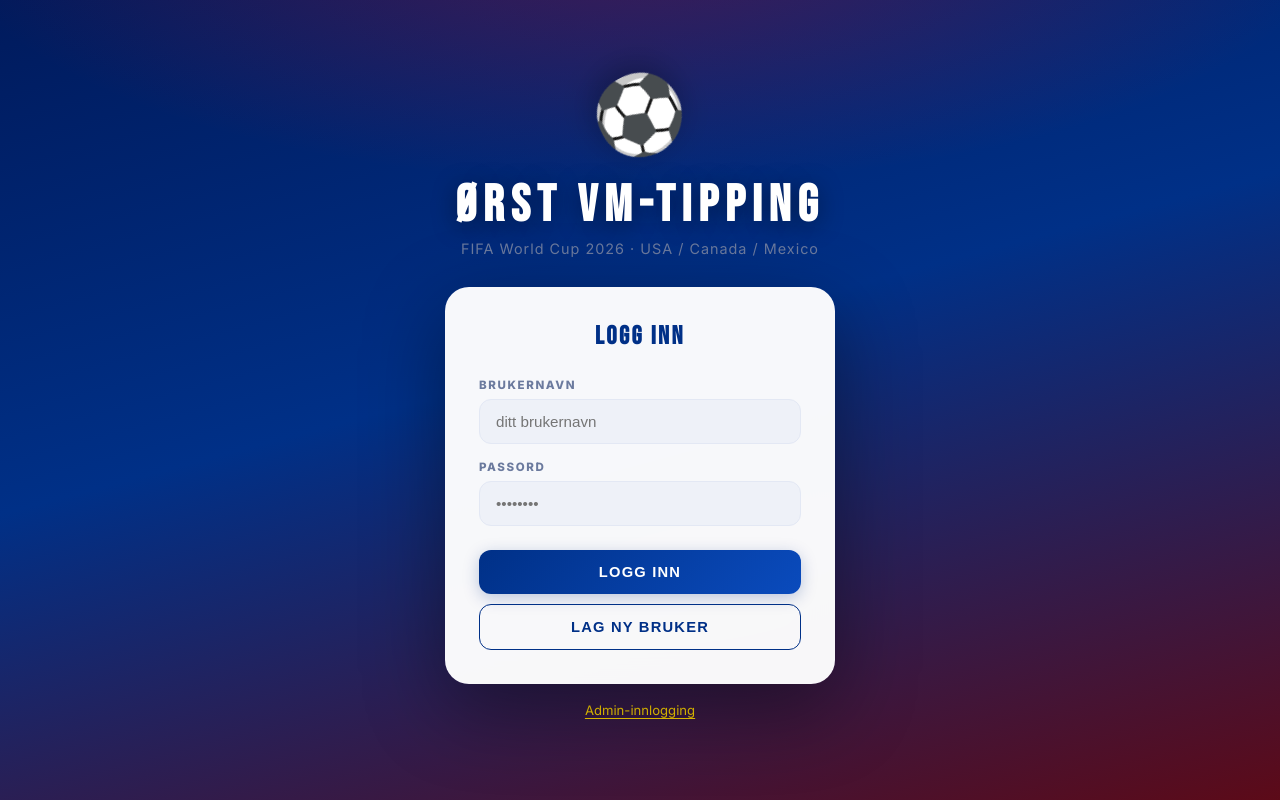
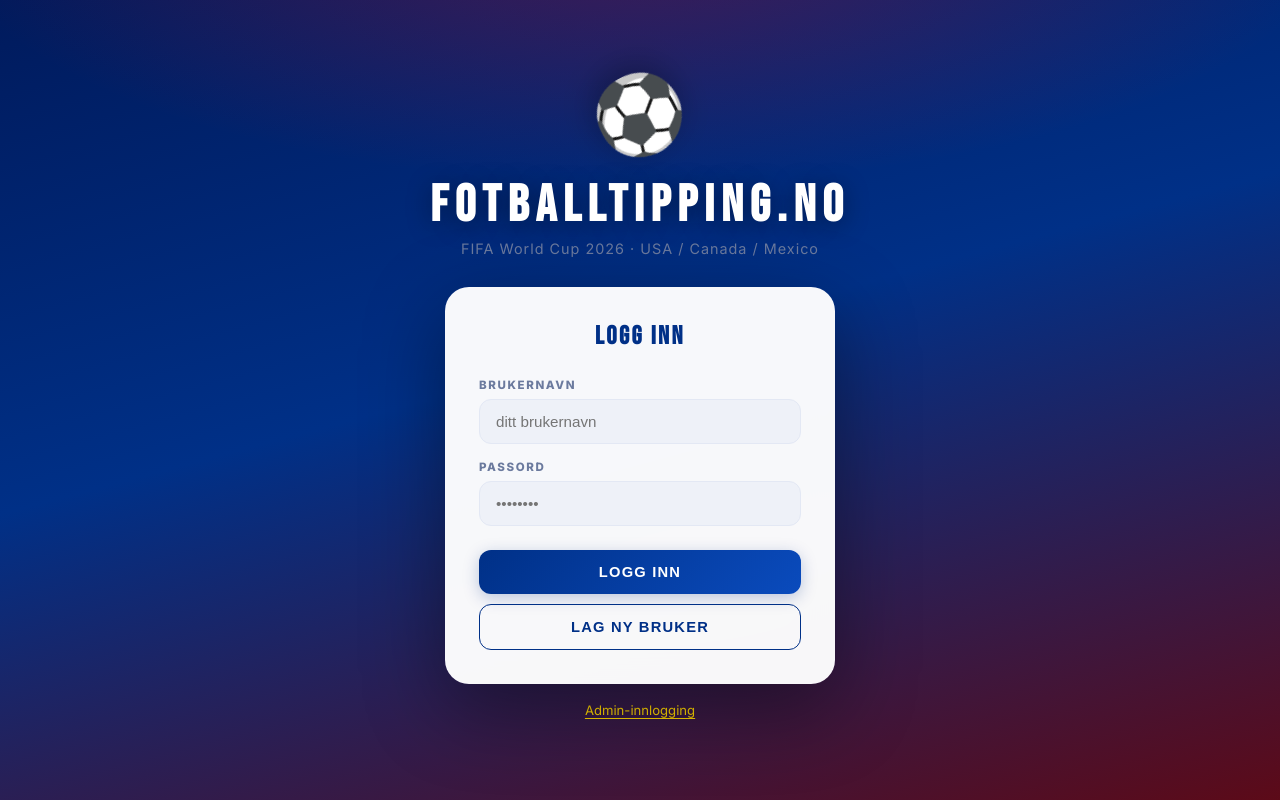
Before and after one commit to thomaslovseth/vmtipping, a Next.js app: page / in a window 1280 px wide. Built offline with nearby package versions, Linux system fonts and the light colour scheme; no server answers.

Commit message:
Update LoginScreen.tsx

```diff
--- a/components/LoginScreen.tsx
+++ b/components/LoginScreen.tsx
@@ -54,7 +54,7 @@
     <div className="login-screen">
       <div className="login-logo">
         <div className="login-ball">⚽</div>
-        <h1>ØRST VM-TIPPING</h1>
+        <h1>fotballtipping.no</h1>
         <p style={{ color: 'var(--muted)', fontSize: '0.9rem', marginTop: 4 }}>
           FIFA World Cup 2026 · USA / Canada / Mexico
         </p>
```
